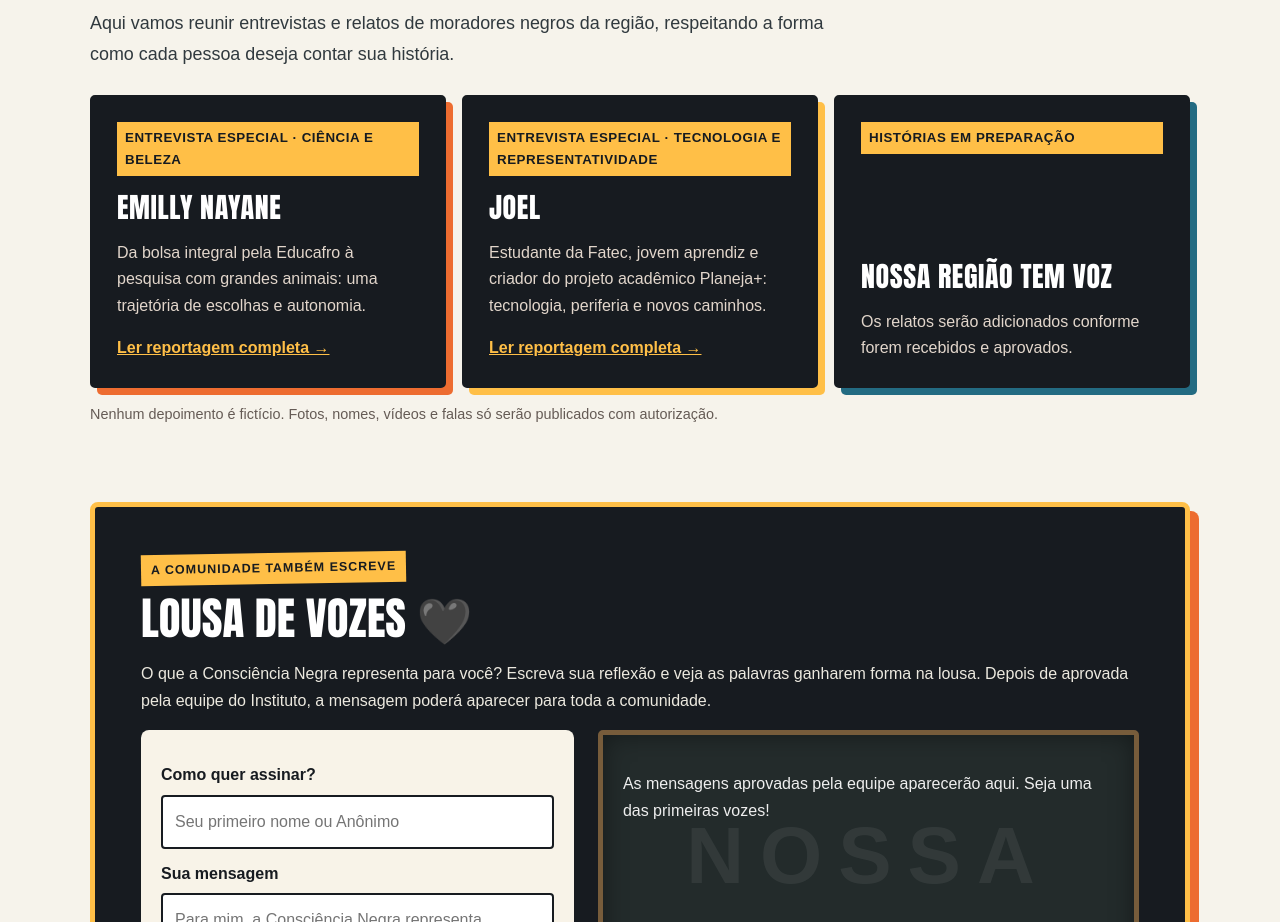
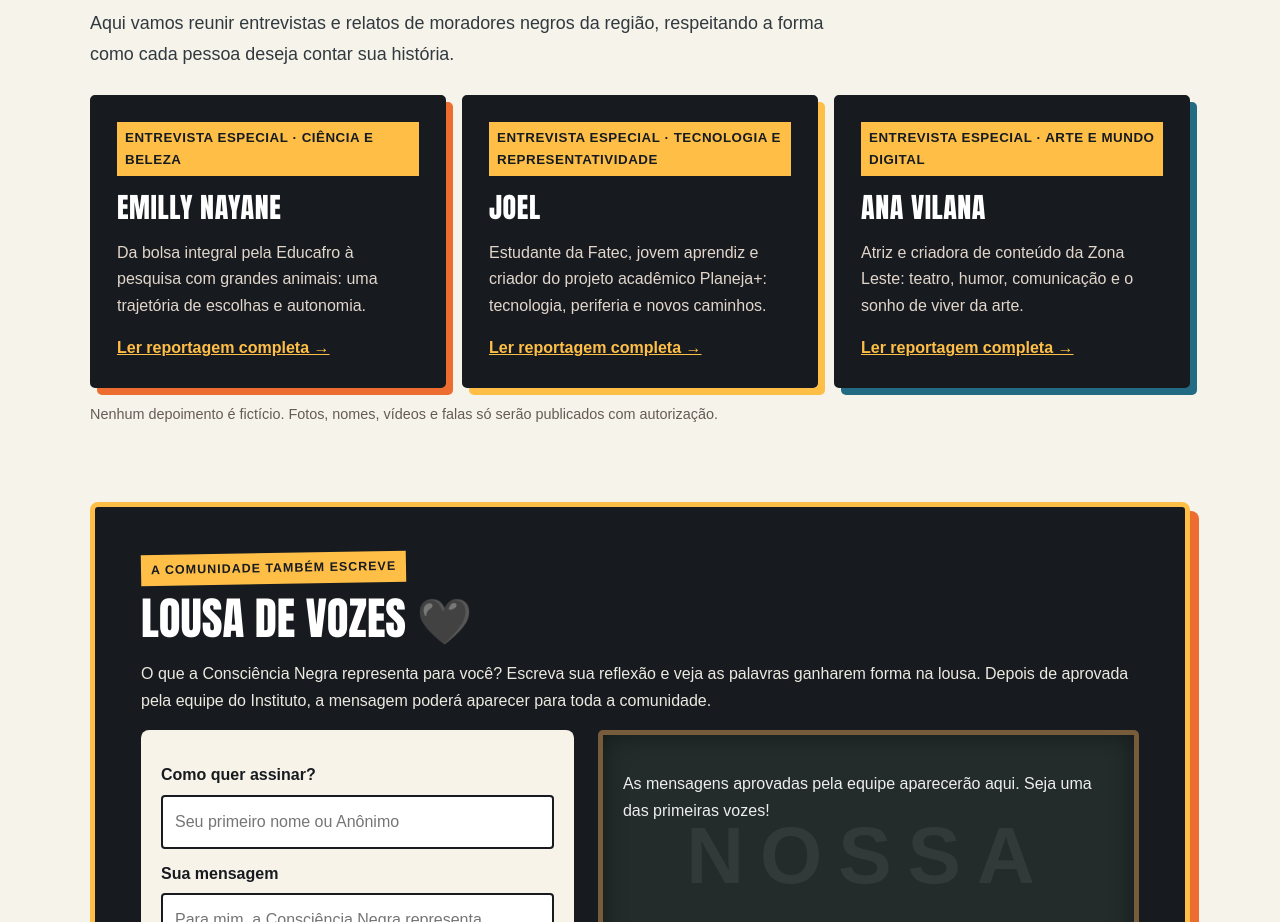
Before and after one commit to melanysi/institutoidg, a plain HTML site: page novembro-negro-2026.html in a window 1280 px wide. Shown: the part 1553-2475 px from the top of the page. Drawn offline with Linux system fonts and the light colour scheme; no server answers.

Commit message:
Novembro Negro: inclui Ana Vilana entre as entrevistas especiais

```diff
--- a/novembro-negro-2026.html
+++ b/novembro-negro-2026.html
@@ -102,7 +102,7 @@ footer{background:#171b20;border-top:7px solid #ffbf47}
 <div class="hero"><div class="wrap"><div class="eyebrow">IDG Daily apresenta · Especial Novembro Negro 2026</div><h1>Nossa história <em>tem voz.</em></h1><p>Histórias, identidades e conquistas de pessoas negras que vivem e transformam a nossa comunidade. Porque a memória também se constrói aqui.</p><div class="actions"><a class="btn" href="#entenda">Conheça o especial</a><a class="btn alt" href="#vozes">Vozes da comunidade</a><a class="btn alt" href="#cultura">Livros e filmes</a><a class="btn alt" href="#mural">Deixe sua mensagem</a></div></div></div>
 <main class="wrap">
 <section id="entenda"><div class="section-label">Consciência e memória</div><h2>Por que falar de Novembro Negro?</h2><p class="lead">Novembro é um convite para conhecer trajetórias, reconhecer contribuições e refletir sobre o enfrentamento ao racismo. No Brasil, 20 de novembro é o Dia Nacional de Zumbi e da Consciência Negra, uma data de memória e reflexão.</p><div class="info-grid"><article class="panel"><div class="number">01</div><h3>História</h3><p>A presença negra no Brasil é feita de conhecimentos, culturas, lutas, criações e transformações que vão muito além da escravidão.</p></article><article class="panel"><div class="number">02</div><h3>Identidade</h3><p>Ouvir experiências e valorizar referências negras fortalece o reconhecimento da diversidade de histórias e vivências.</p></article><article class="panel"><div class="number">03</div><h3>Futuro</h3><p>Educação, respeito e oportunidades fazem parte da construção de uma comunidade mais justa.</p></article></div></section>
-<section id="vozes"><div class="section-label">Projeto especial · IDG Daily</div><h2>Vozes da nossa comunidade</h2><p class="lead">Aqui vamos reunir entrevistas e relatos de moradores negros da região, respeitando a forma como cada pessoa deseja contar sua história.</p><div class="voices"><article class="voice"><small>Entrevista especial · Ciência e beleza</small><div><h3>Emilly Nayane</h3><p>Da bolsa integral pela Educafro à pesquisa com grandes animais: uma trajetória de escolhas e autonomia.</p><p style="margin-top:16px"><a href="emilly-nayane.html" style="color:#ffbf47;font-weight:850">Ler reportagem completa →</a></p></div></article><article class="voice"><small>Entrevista especial · Tecnologia e representatividade</small><div><h3>Joel</h3><p>Estudante da Fatec, jovem aprendiz e criador do projeto acadêmico Planeja+: tecnologia, periferia e novos caminhos.</p><p style="margin-top:16px"><a href="joel.html" style="color:#ffbf47;font-weight:850">Ler reportagem completa →</a></p></div></article><article class="voice"><small>Histórias em preparação</small><div><h3>Nossa região tem voz</h3><p>Os relatos serão adicionados conforme forem recebidos e aprovados.</p></div></article></div><p class="fine">Nenhum depoimento é fictício. Fotos, nomes, vídeos e falas só serão publicados com autorização.</p></section>
+<section id="vozes"><div class="section-label">Projeto especial · IDG Daily</div><h2>Vozes da nossa comunidade</h2><p class="lead">Aqui vamos reunir entrevistas e relatos de moradores negros da região, respeitando a forma como cada pessoa deseja contar sua história.</p><div class="voices"><article class="voice"><small>Entrevista especial · Ciência e beleza</small><div><h3>Emilly Nayane</h3><p>Da bolsa integral pela Educafro à pesquisa com grandes animais: uma trajetória de escolhas e autonomia.</p><p style="margin-top:16px"><a href="emilly-nayane.html" style="color:#ffbf47;font-weight:850">Ler reportagem completa →</a></p></div></article><article class="voice"><small>Entrevista especial · Tecnologia e representatividade</small><div><h3>Joel</h3><p>Estudante da Fatec, jovem aprendiz e criador do projeto acadêmico Planeja+: tecnologia, periferia e novos caminhos.</p><p style="margin-top:16px"><a href="joel.html" style="color:#ffbf47;font-weight:850">Ler reportagem completa →</a></p></div></article><article class="voice"><small>Entrevista especial · Arte e mundo digital</small><div><h3>Ana Vilana</h3><p>Atriz e criadora de conteúdo da Zona Leste: teatro, humor, comunicação e o sonho de viver da arte.</p><p style="margin-top:16px"><a href="ana-vilana.html" style="color:#ffbf47;font-weight:850">Ler reportagem completa →</a></p></div></article></div><p class="fine">Nenhum depoimento é fictício. Fotos, nomes, vídeos e falas só serão publicados com autorização.</p></section>
 <section id="mural" class="mural" aria-labelledby="mural-title">
 <div class="section-label">A comunidade também escreve</div><h2 id="mural-title">Lousa de Vozes 🖤</h2>
 <p>O que a Consciência Negra representa para você? Escreva sua reflexão e veja as palavras ganharem forma na lousa. Depois de aprovada pela equipe do Instituto, a mensagem poderá aparecer para toda a comunidade.</p>
```
